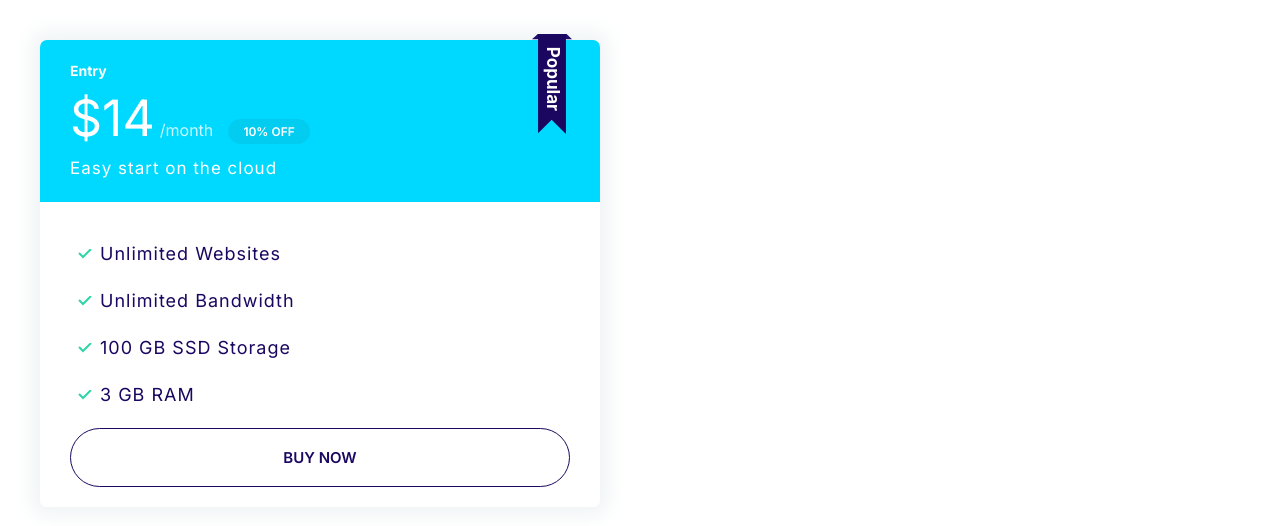
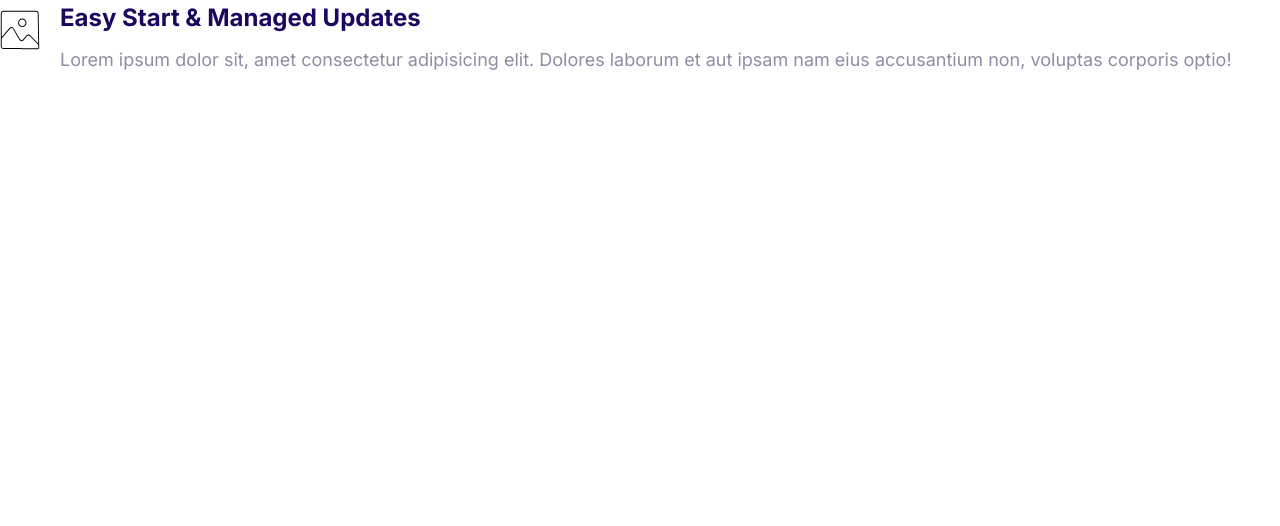
Before and after one commit to erutuzz/First-font-end-exercise-from-Mosh, a plain HTML site: page index.html in a window 1280 px wide. Drawn offline with Linux system fonts and the light colour scheme.

Commit message:
Build the type of media

```diff
--- a/css/style.css
+++ b/css/style.css
@@ -311,3 +311,17 @@ a {
     font-size: 2rem;
   }
 }
+
+/* media */
+.media {
+  display: flex;
+}
+.media__image {
+  margin-top: 1rem;
+}
+.media__body {
+  margin: 0 2rem;
+}
+.media__title {
+  margin-top: 0;
+}
--- a/index.html
+++ b/index.html
@@ -15,24 +15,19 @@
     />
   </head>
   <body>
-    <div style="width: 50%; padding: 4rem" class="plan">
-      <div class="card card--secondary card--popular">
-        <header class="card__header">
-          <h3 class="plan__name">Entry</h3>
-          <span class="plan__billing-price">$14</span>
-          <span class="plan__billing-cycle">/month</span>
-          <span class="badger badger--secondary badger--small">10% OFF</span>
-          <span class="plan__description">Easy start on the cloud</span>
-        </header>
-        <div class="card__body">
-          <ul class="list list--tick">
-            <li class="list__item">Unlimited Websites</li>
-            <li class="list__item">Unlimited Bandwidth</li>
-            <li class="list__item">100 GB SSD Storage</li>
-            <li class="list__item">3 GB RAM</li>
-          </ul>
-          <button class="btn btn--outline btn--block">BUY NOW</button>
-        </div>
+    <div class="media">
+      <div class="media__image">
+        <svg class="icon icon--primary">
+          <use xlink:href="images/sprite.svg#snap"></use>
+        </svg>
+      </div>
+      <div class="media__body">
+        <h3 class="media__title">Easy Start & Managed Updates</h3>
+        <p class="media__content">
+          Lorem ipsum dolor sit, amet consectetur adipisicing elit. Dolores
+          laborum et aut ipsam nam eius accusantium non, voluptas corporis
+          optio!
+        </p>
       </div>
     </div>
   </body>
```
Also changed, not shown: components/media.html (added, +14 -0 lines).
